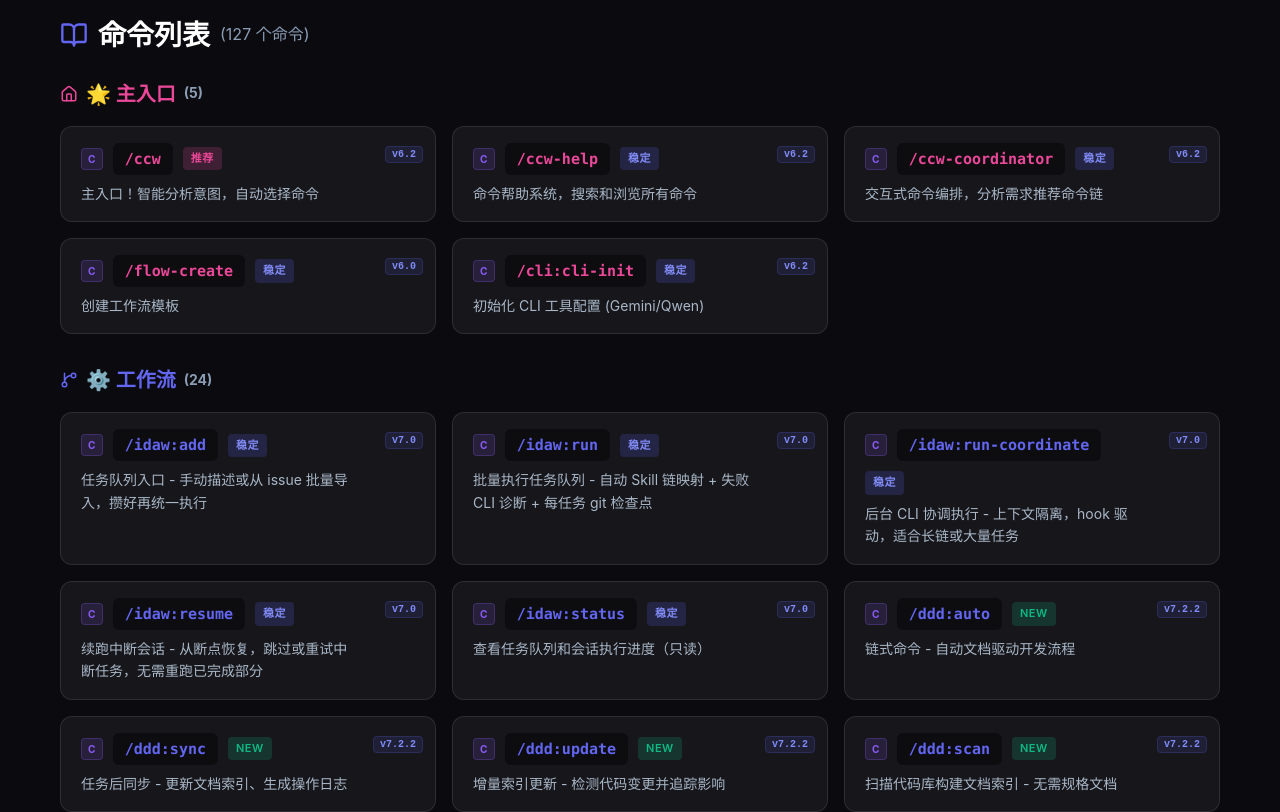
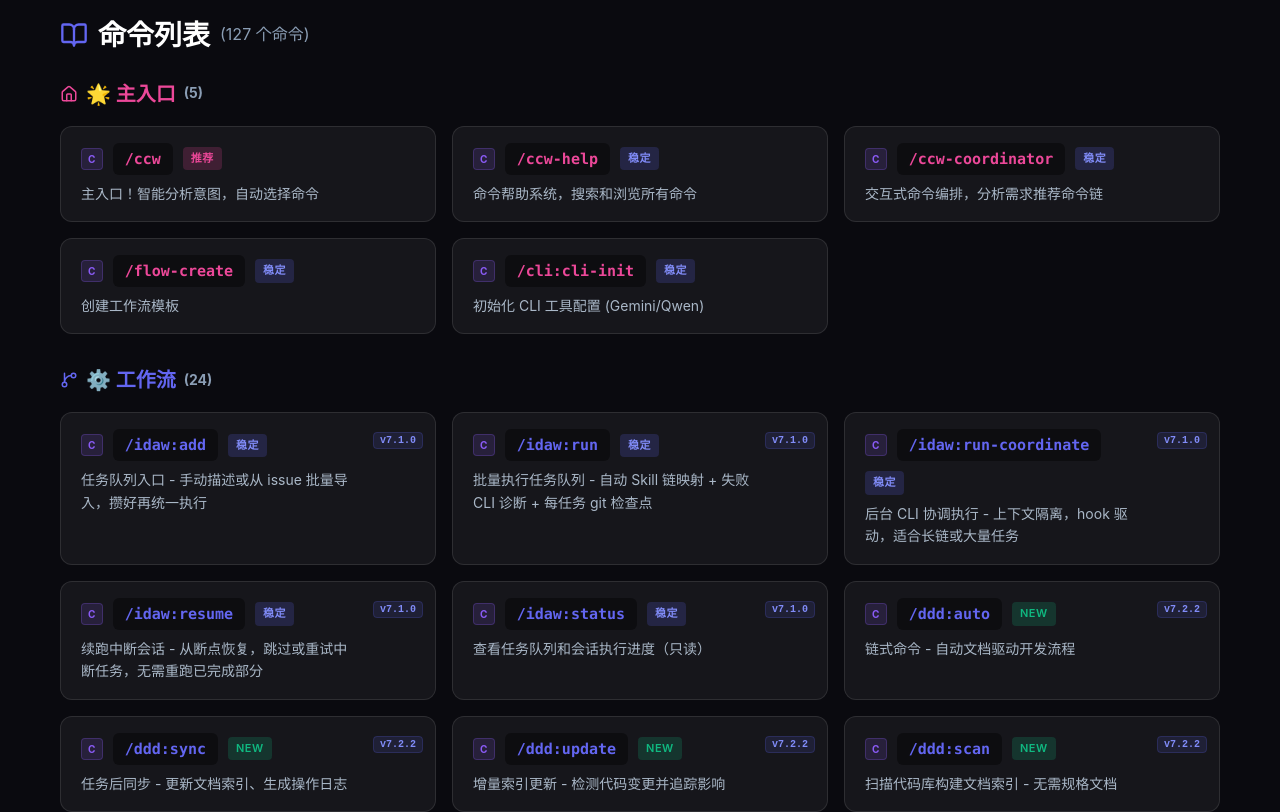
Before and after one commit to zhao-wuyan/ccw-command-explorer, a React (Vite) app: page / in a window 1280 px wide. Shown: the part 580-1392 px from the top of the page. Built offline with nearby package versions, Linux system fonts and the light colour scheme.

Commit message:
feat: 优化版本号显示逻辑，只显示 v7.0+ 版本
- 添加 shouldShowVersion 函数过滤版本号显示
- 修正 IDAW 命令版本号为 v7.1.0
- 修正 team-arch-opt、team-perf-opt 等命令版本号

```diff
--- a/src/App.tsx
+++ b/src/App.tsx
@@ -103,10 +103,20 @@ const VersionBadge = ({ version }: { version: string }) => (
   </span>
 );
 
+// 判断版本号是否 >= v7.0（只显示 v7.0 及以上版本）
+const shouldShowVersion = (version: string | undefined): boolean => {
+  if (!version) return false;
+  const match = version.match(/v(\d+)/);
+  if (!match) return false;
+  const major = parseInt(match[1], 10);
+  return major >= 7;
+};
+
 // 命令卡片组件
 const CommandCard = ({ command, onClick }: { command: Command; onClick: () => void }) => {
   const category = CATEGORIES[command.category];
   const [isHovered, setIsHovered] = useState(false);
+  const showVersion = shouldShowVersion(command.addedInVersion);
 
   return (
     <motion.div
@@ -126,13 +136,13 @@ const CommandCard = ({ command, onClick }: { command: Command; onClick: () => vo
         position: 'relative',
       }}
     >
-      {/* 右上角版本号 */}
-      {command.addedInVersion && (
+      {/* 右上角版本号（仅显示 v7.0+）*/}
+      {showVersion && (
         <div style={{ position: 'absolute', top: 12, right: 12 }}>
-          <VersionBadge version={command.addedInVersion} />
+          <VersionBadge version={command.addedInVersion!} />
         </div>
       )}
-      <div style={{ display: 'flex', alignItems: 'center', gap: 10, marginBottom: 8, flexWrap: 'wrap', paddingRight: command.addedInVersion ? 55 : 0 }}>
+      <div style={{ display: 'flex', alignItems: 'center', gap: 10, marginBottom: 8, flexWrap: 'wrap', paddingRight: showVersion ? 55 : 0 }}>
         <CLIBadge cli={command.cli} />
         <code
           style={{
@@ -161,7 +171,7 @@ const CommandCard = ({ command, onClick }: { command: Command; onClick: () => vo
           </span>
         )}
       </div>
-      <p style={{ fontSize: 14, color: COLORS.textMuted, margin: 0, paddingRight: command.addedInVersion ? 55 : 0 }}>
+      <p style={{ fontSize: 14, color: COLORS.textMuted, margin: 0, paddingRight: showVersion ? 55 : 0 }}>
         {command.desc}
       </p>
     </motion.div>
--- a/src/data/commands.ts
+++ b/src/data/commands.ts
@@ -24,23 +24,23 @@ export const COMMANDS: Command[] = [
   },
 
   // ==================== IDAW 任务管理 ====================
-  { cmd: '/idaw:add', desc: '任务队列入口 - 手动描述或从 issue 批量导入，攒好再统一执行', status: 'stable', category: 'workflow', cli: 'claude', addedInVersion: 'v7.0',
+  { cmd: '/idaw:add', desc: '任务队列入口 - 手动描述或从 issue 批量导入，攒好再统一执行', status: 'stable', category: 'workflow', cli: 'claude', addedInVersion: 'v7.1.0',
     detail: 'IDAW（Iterative Development Automated Workflow）的任务入口。支持两种创建方式：① 直接描述需求（手动创建）；② 从 ccw issue 系统导入（--from-issue）。任务类型（bugfix/feature/refactor/tdd 等）可手动指定，也可在执行时自动推断。创建的任务以 IDAW-001.json 格式保存到 .workflow/.idaw/tasks/，等待 /idaw:run 串行执行。',
     usage: '攒好一批待处理任务（bugfix、feature、重构等），先 add 进队列，再统一交给 /idaw:run 批量执行。也适合将 issue 系统里的问题单批量转为可执行任务。'
   },
-  { cmd: '/idaw:run', desc: '批量执行任务队列 - 自动 Skill 链映射 + 失败 CLI 诊断 + 每任务 git 检查点', status: 'stable', category: 'workflow', cli: 'claude', addedInVersion: 'v7.0',
+  { cmd: '/idaw:run', desc: '批量执行任务队列 - 自动 Skill 链映射 + 失败 CLI 诊断 + 每任务 git 检查点', status: 'stable', category: 'workflow', cli: 'claude', addedInVersion: 'v7.1.0',
     detail: 'IDAW 的核心执行命令。按优先级串行处理所有 pending 任务，每个任务完整流程：① 根据任务类型自动映射 Skill 链（bugfix → workflow-lite-plan + workflow-test-fix；feature-complex → workflow-plan + workflow-execute + workflow-test-fix 等 10 种类型）；② 对 bugfix/complex 任务先触发 Gemini CLI 预分析获取上下文；③ 串行执行链中每个 Skill；④ Skill 失败时自动触发 CLI 诊断 + 重试一次；⑤ 任务完成后自动 git commit 打检查点。支持 --dry-run 预览执行计划，-y 全自动无人值守模式。',
     usage: '已用 /idaw:add 积累了一批任务，现在要统一执行。特别适合「下班前挂着跑」或「一次性清掉积压任务」的场景——每个任务完成都有 git 检查点，失败了可以用 /idaw:resume 续跑，不怕中途中断。'
   },
-  { cmd: '/idaw:run-coordinate', desc: '后台 CLI 协调执行 - 上下文隔离，hook 驱动，适合长链或大量任务', status: 'stable', category: 'workflow', cli: 'claude', addedInVersion: 'v7.0',
+  { cmd: '/idaw:run-coordinate', desc: '后台 CLI 协调执行 - 上下文隔离，hook 驱动，适合长链或大量任务', status: 'stable', category: 'workflow', cli: 'claude', addedInVersion: 'v7.1.0',
     detail: '/idaw:run 的外部 CLI 变体，执行模型改为后台 hook 驱动：通过 ccw cli 在后台启动每个 Skill，等待 hook 回调后再推进下一步，而非在主进程阻塞。核心优势：每个 CLI 调用获得独立的上下文窗口，任务再多也不会膨胀主进程上下文；支持指定 --tool（claude/gemini/qwen）；状态文件额外记录 prompts_used 便于追溯。错误恢复同样支持 CLI 诊断 + 重试，任务完成后 git checkpoint。',
     usage: '任务链较长（如 feature-complex: plan + execute + test-fix）、或同时积压多个上下文重的任务时，用 coordinate 模式避免主进程上下文压力。也适合需要用 Gemini 等特定 CLI 工具执行任务的场景。'
   },
-  { cmd: '/idaw:resume', desc: '续跑中断会话 - 从断点恢复，跳过或重试中断任务，无需重跑已完成部分', status: 'stable', category: 'workflow', cli: 'claude', addedInVersion: 'v7.0',
+  { cmd: '/idaw:resume', desc: '续跑中断会话 - 从断点恢复，跳过或重试中断任务，无需重跑已完成部分', status: 'stable', category: 'workflow', cli: 'claude', addedInVersion: 'v7.1.0',
     detail: '恢复 status 为 running 的 IDAW 会话（默认找最近一个，也可指定 session-id）。对中断时处于 in_progress 状态的任务，提供 Retry（重置为 pending 重跑）或 Skip（标记跳过继续）两种处理方式；-y 模式下自动 Skip。找到剩余 pending 任务后，复用 /idaw:run 完整执行逻辑（Skill 链 + CLI 诊断 + git checkpoint）继续推进，会话进度文件中追加 Resumed 标记。',
     usage: 'IDAW 执行中途因网络/系统原因中断、或手动 Ctrl+C 打断后，用此命令从断点继续，无需重跑已完成的任务。'
   },
-  { cmd: '/idaw:status', desc: '查看任务队列和会话执行进度（只读）', status: 'stable', category: 'workflow', cli: 'claude', addedInVersion: 'v7.0',
+  { cmd: '/idaw:status', desc: '查看任务队列和会话执行进度（只读）', status: 'stable', category: 'workflow', cli: 'claude', addedInVersion: 'v7.1.0',
     detail: '只读命令，不触发任何执行。无参数时显示：全部任务的状态表（ID、标题、类型、优先级、状态）+ 最新会话的概要统计。传入 session-id 时显示该会话详情：每个任务的状态、git commit hash、以及 progress.md 的完整执行日志。',
     usage: '/idaw:run 跑完后查看哪些任务成功/失败；或在执行过程中另开终端随时检查进度；也可在用 /idaw:resume 前先确认哪些任务还剩余。'
   },
@@ -383,11 +383,11 @@ export const COMMANDS: Command[] = [
     detail: '6角色闭环：侦察兵扫描问题→策略师定测试方案→生成器写测试→执行器跑测试→分析师出报告。覆盖率不够自动补测试',
     usage: '功能开发完成后，需要全面的质量验证和测试覆盖'
   },
-  { cmd: '/team-arch-opt', desc: '团队架构优化 - 依赖循环、结构分析', status: 'new', category: 'skill', cli: 'claude', addedInVersion: 'v7.0',
+  { cmd: '/team-arch-opt', desc: '团队架构优化 - 依赖循环、结构分析', status: 'new', category: 'skill', cli: 'claude', addedInVersion: 'v7.2.2',
     detail: '5角色协作：分析员(架构问题)→设计师(策略)→重构工程师(实施)→验证者(测试)→审查员(报告)。 发现依赖循环、模块违规、死代码',
     usage: '项目架构混乱、依赖循环复杂，模块耦合过紧，需要系统性重构'
   },
-  { cmd: '/team-perf-opt', desc: '团队性能优化 - 分析瓶颈、设计策略', status: 'new', category: 'skill', cli: 'claude', addedInVersion: 'v7.0',
+  { cmd: '/team-perf-opt', desc: '团队性能优化 - 分析瓶颈、设计策略', status: 'new', category: 'skill', cli: 'claude', addedInVersion: 'v7.2.2',
     detail: '5角色协作：分析员(性能分析)→策略师(优化策略)→优化工程师(实施)→基准测试员(基准)→验证者(验证)→审查员(报告)。 发现性能瓶颈，设计优化方案，实施改进，验证效果',
     usage: '应用性能下降，响应变慢，需要系统性性能优化'
   },
@@ -395,7 +395,7 @@ export const COMMANDS: Command[] = [
     detail: '6角色治理：扫描器找问题→评估师算成本→规划师排优先级→执行者修代码→验证者测回归。独立工作分支，修完自动创建PR',
     usage: '项目代码质量下降，需要系统性清理技术债务'
   },
-  { cmd: '/workflow-lite-planex', desc: '轻量规划执行 - 规划+执行一体化', status: 'new', category: 'skill', cli: 'claude', addedInVersion: 'v7.0',
+  { cmd: '/workflow-lite-planex', desc: '轻量规划执行 - 规划+执行一体化', status: 'new', category: 'skill', cli: 'claude', addedInVersion: 'v7.2.0',
     detail: '2阶段快速流程：Phase 1 轻量规划生成 IMPL_PLAN.md；Phase 2 使用 Task tool执行任务。自动确认完成',
     usage: '中小型功能，想快速规划后立即执行，无需复杂流程'
   },
@@ -465,7 +465,7 @@ export const COMMANDS: Command[] = [
     detail: 'CSV Wave流程：①分解需求生成 explore.csv；②波浪式探索代码；③综合发现生成 tasks.csv；④波浪式执行任务。支持上下文传播',
     usage: '需要批量探索和执行任务，保持上下文连贯'
   },
-  { cmd: '/workflow-tdd-plan', desc: 'TDD 规划技能 - 6阶段规划+Red-Green-Refactor任务链', status: 'stable', category: 'tdd', cli: 'claude', addedInVersion: 'v7.0',
+  { cmd: '/workflow-tdd-plan', desc: 'TDD 规划技能 - 6阶段规划+Red-Green-Refactor任务链', status: 'stable', category: 'tdd', cli: 'claude', addedInVersion: 'v7.0.8',
     detail: '统一 TDD 工作流：6阶段 TDD 规划 + Red-Green-Refactor 任务链生成 + 4阶段验证。触发词：workflow-tdd-plan、workflow-tdd-verify',
     usage: 'TDD 开发前规划测试用例，生成完整的 Red→Green→Refactor 执行任务链'
   },
```
Also changed, not shown: public/commands-scanned.json.
